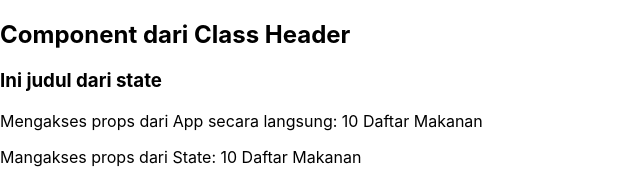
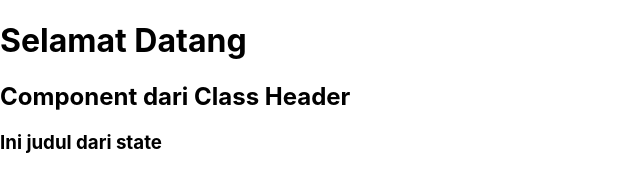
Before and after one commit to Hikmaalakbaar/hello-react, a React (Create React App) app: page / in a window 1280 px wide. Shown: the top 169 px of the page, without its empty margins (0-640 px from the left). Built offline with nearby package versions, Linux system fonts and the light colour scheme.

Commit message:
Materi 4: Conditional Rendering 1

```diff
--- a/src/Header.js
+++ b/src/Header.js
@@ -20,6 +20,7 @@
 render(){
   return(
     <div>
+      {this.state.statusRendering === true ? (<h1>Selamat Datang</h1>) : (<h1>Selamat Tinggal</h1>)}
       <h2>Component dari Class Header</h2>
       <h3>{this.state.judul}</h3>
       <p>Mengakses props dari App secara langsung: {this.props.list} </p>
```
